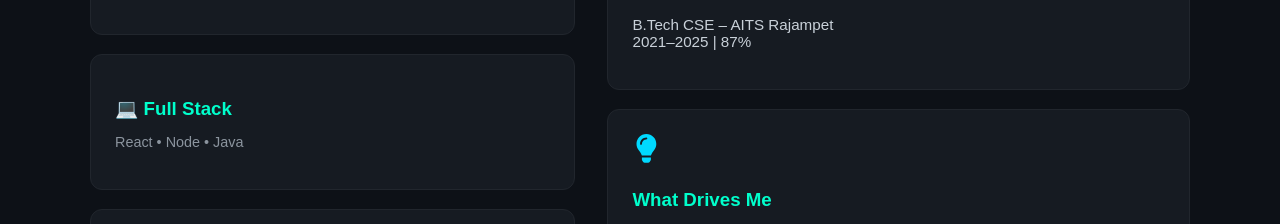
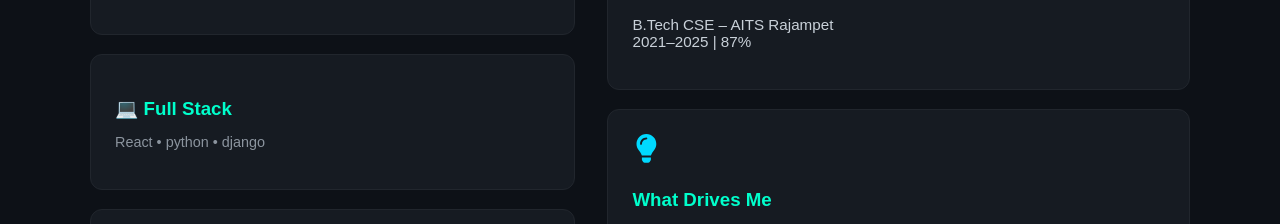
Before and after one commit to Posa5A6/PortFolio, a React (Create React App) app: page / in a window 1280 px wide. Shown: the part 1340-1564 px from the top of the page. Built offline with nearby package versions, Linux system fonts and the light colour scheme.

Commit message:
Update About.jsx

```diff
--- a/src/components/About.jsx
+++ b/src/components/About.jsx
@@ -49,7 +49,7 @@ const About = () => {
 
             <div className={styles.highlightCard}>
               <h3>💻 Full Stack</h3>
-              <p>React • Node • Java</p>
+              <p>React • python • django</p>
             </div>
 
             <div className={styles.highlightCard}>
```
